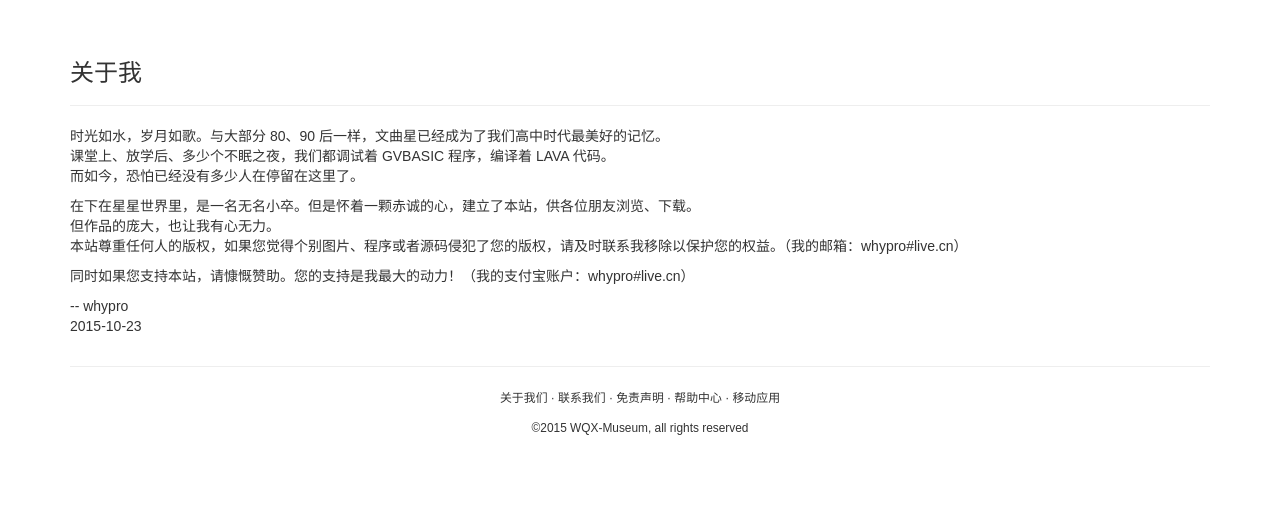
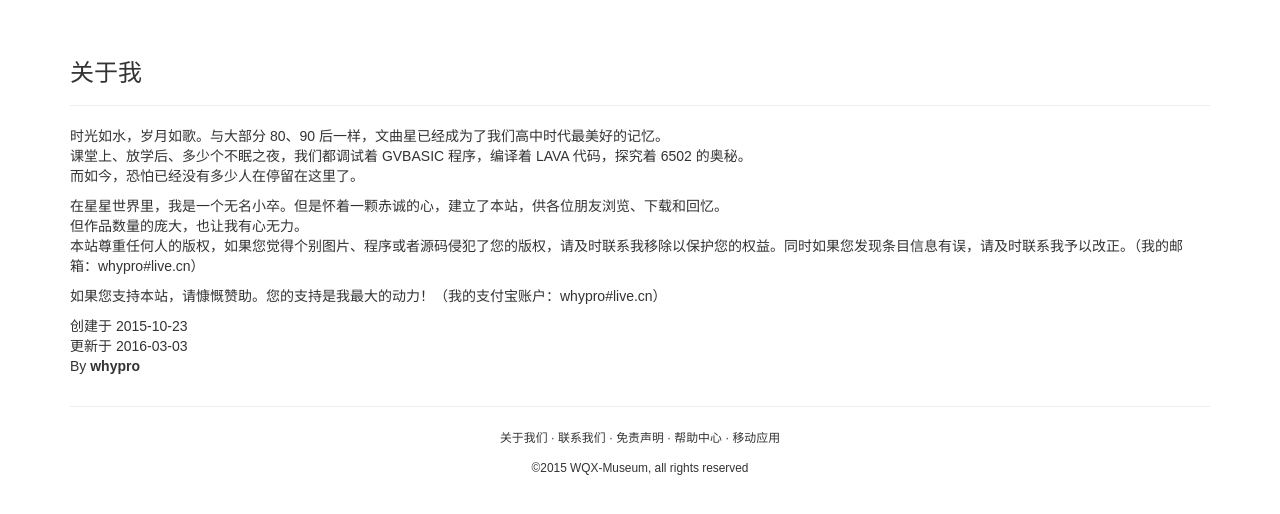
Before and after one commit to whypro/WQX-Museum, a Flask app: page /about-me/ in a window 1280 px wide. Shown: the part 52-566 px from the top of the page. Run offline with Flask 2, Linux system fonts and the light colour scheme; some libraries are stand-ins or nearby versions.

Commit message:
Modify about_me.html

```diff
--- a/museum/templates/about_me.html
+++ b/museum/templates/about_me.html
@@ -9,25 +9,28 @@
                     <div>
                         <p>
                             时光如水，岁月如歌。与大部分 80、90 后一样，文曲星已经成为了我们高中时代最美好的记忆。
-                            <br />
-                            课堂上、放学后、多少个不眠之夜，我们都调试着 GVBASIC 程序，编译着 LAVA 代码。
-                            <br />
+                            <br>
+                            课堂上、放学后、多少个不眠之夜，我们都调试着 GVBASIC 程序，编译着 LAVA 代码，探究着 6502 的奥秘。
+                            <br>
                             而如今，恐怕已经没有多少人在停留在这里了。
                         </p>
                         <p>
-                            在下在星星世界里，是一名无名小卒。但是怀着一颗赤诚的心，建立了本站，供各位朋友浏览、下载。
-                            <br />
-                            但作品的庞大，也让我有心无力。
-                            <br />
-                            本站尊重任何人的版权，如果您觉得个别图片、程序或者源码侵犯了您的版权，请及时联系我移除以保护您的权益。（我的邮箱：whypro#live.cn）
+                            在星星世界里，我是一个无名小卒。但是怀着一颗赤诚的心，建立了本站，供各位朋友浏览、下载和回忆。
+                            <br>
+                            但作品数量的庞大，也让我有心无力。
+                            <br>
+                            本站尊重任何人的版权，如果您觉得个别图片、程序或者源码侵犯了您的版权，请及时联系我移除以保护您的权益。同时如果您发现条目信息有误，请及时联系我予以改正。（我的邮箱：whypro#live.cn）
                         </p>
                         <p>
-                            同时如果您支持本站，请慷慨赞助。您的支持是我最大的动力！（我的支付宝账户：whypro#live.cn）
+                            如果您支持本站，请慷慨赞助。您的支持是我最大的动力！（我的支付宝账户：whypro#live.cn）
                         </p>
                         <p>
-                            -- whypro
-                            <br />
-                            2015-10-23
+                            创建于 2015-10-23
+                            <br>
+                            更新于 2016-03-03
+                            <br>
+                            By <b>whypro</b>
+
                         </p>
                     </div>
                 </div>
```
